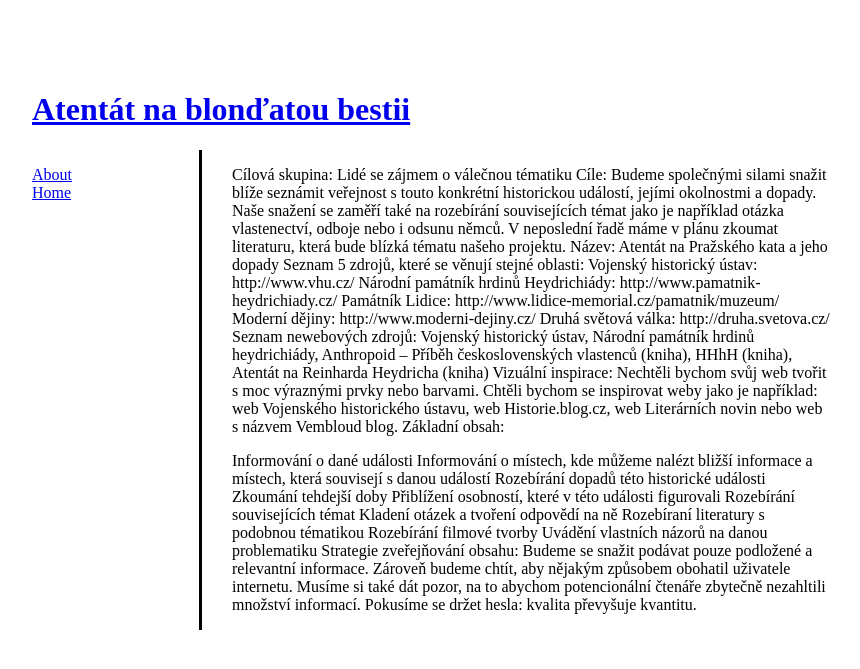
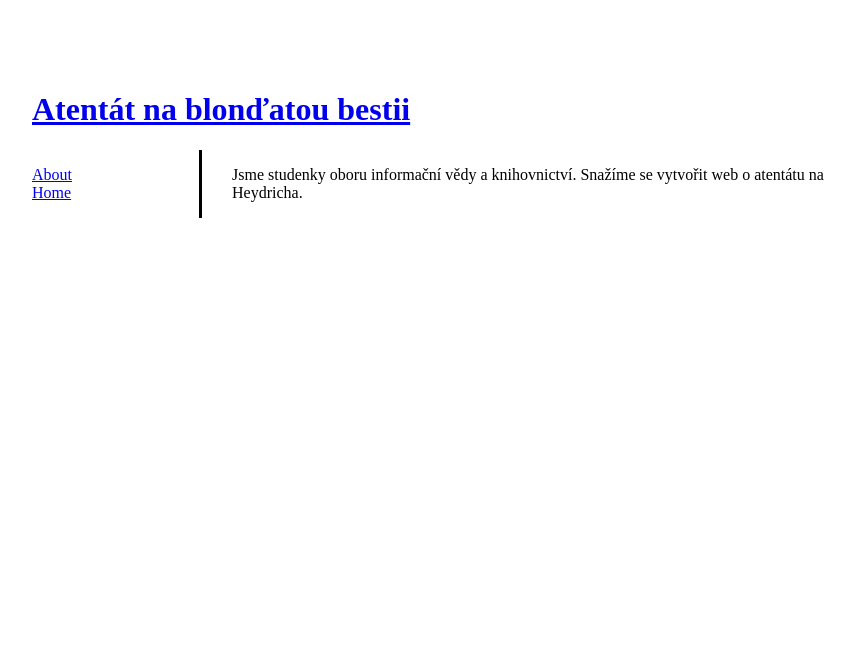
Before and after one commit to hroskovaivana/learnjekyll, a Jekyll site: the page built from about.md, in a window 1280 px wide. Shown: the top 669 px of the page, without its empty margins (208-1068 px from the left). Built offline with Jekyll 4.4.1, drawn with Linux system fonts in a browser that asks for light colours.

Commit message:
learnjekill

```diff
--- a/about.md
+++ b/about.md
@@ -3,16 +3,4 @@ layout: page
 title: About
 ---
 
-Cílová skupina: Lidé se zájmem o válečnou tématiku Cíle: Budeme společnými silami snažit blíže seznámit veřejnost s touto konkrétní historickou událostí, jejími okolnostmi a dopady. Naše snažení se zaměří také na rozebírání souvisejících témat jako je například otázka vlastenectví, odboje nebo i odsunu němců. V neposlední řadě máme v plánu zkoumat literaturu, která bude blízká tématu našeho projektu. Název: Atentát na Pražského kata a jeho dopady Seznam 5 zdrojů, které se věnují stejné oblasti: Vojenský historický ústav: http://www.vhu.cz/ Národní památník hrdinů Heydrichiády: http://www.pamatnik-heydrichiady.cz/ Památník Lidice: http://www.lidice-memorial.cz/pamatnik/muzeum/ Moderní dějiny: http://www.moderni-dejiny.cz/ Druhá světová válka: http://druha.svetova.cz/ Seznam newebových zdrojů:
-Vojenský historický ústav, Národní památník hrdinů heydrichiády, Anthropoid -- Příběh československých vlastenců (kniha), HHhH (kniha), Atentát na Reinharda Heydricha (kniha) Vizuální inspirace: Nechtěli bychom svůj web tvořit s moc výraznými prvky nebo barvami. Chtěli bychom se inspirovat weby jako je například: web Vojenského historického ústavu, web Historie.blog.cz, web Literárních novin nebo web s názvem Vembloud blog. Základní obsah:
-
-Informování o dané události
-Informování o místech, kde můžeme nalézt bližší informace a místech, která souvisejí s danou událostí
-Rozebírání dopadů této historické události
-Zkoumání tehdejší doby
-Přiblížení osobností, které v této události figurovali
-Rozebírání souvisejících témat
-Kladení otázek a tvoření odpovědí na ně
-Rozebíraní literatury s podobnou tématikou
-Rozebírání filmové tvorby
-Uvádění vlastních názorů na danou problematiku Strategie zveřejňování obsahu: Budeme se snažit podávat pouze podložené a relevantní informace. Zároveň budeme chtít, aby nějakým způsobem obohatil uživatele internetu. Musíme si také dát pozor, na to abychom potencionální čtenáře zbytečně nezahltili množství informací. Pokusíme se držet hesla: kvalita převyšuje kvantitu.
+Jsme studenky oboru informační vědy a knihovnictví. Snažíme se vytvořit web o atentátu na Heydricha.
```
